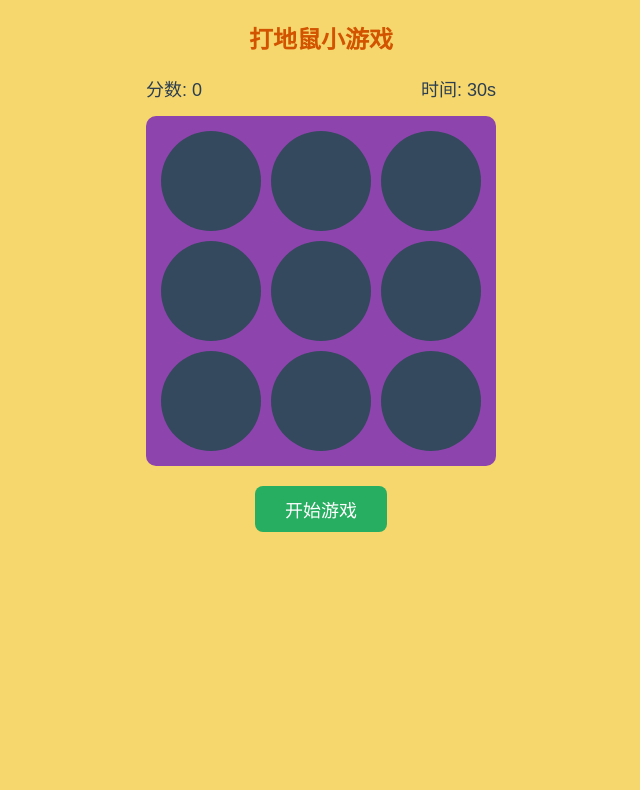
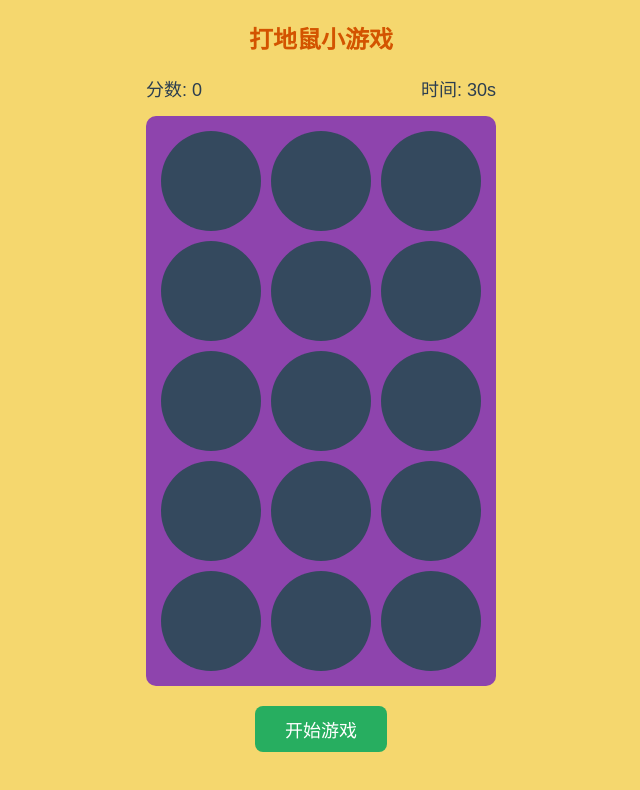
Before and after one commit to A12345tghjkl/A12345tghjkl.github.io, a plain HTML site: page game.html in a window 1280 px wide. Shown: the whole page, without its empty margins (319-959 px from the left). Drawn offline with Linux system fonts and the light colour scheme.

Commit message:
Add files via upload

```diff
--- a/game.html
+++ b/game.html
@@ -126,10 +126,10 @@
     <script>
         // 游戏核心配置
         const config = {
-            holeCount: 9, // 地鼠洞数量
+            holeCount: 15, // 地鼠洞数量
             timeLimit: 30, // 游戏时长（秒）
-            moleShowTime: 800, // 地鼠出现时长（毫秒）
-            moleInterval: 600, // 地鼠刷新间隔（毫秒）
+            moleShowTime: 1200, // 地鼠出现时长（毫秒）
+            moleInterval: 1200, // 地鼠刷新间隔（毫秒）
         };
 
         // DOM元素
```
